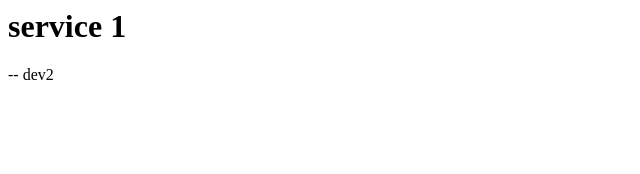
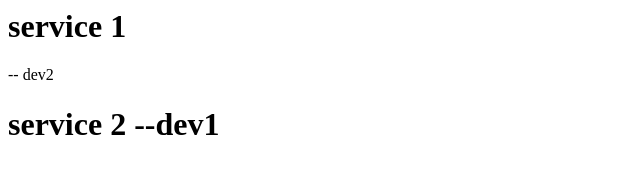
Before and after one commit to KumarK250/demo, a plain HTML site: page service.html in a window 1280 px wide. Shown: the whole page, without its empty margins (0-640 px from the left). Drawn offline with Linux system fonts and the light colour scheme.

Commit message:
updated dev1

```diff
--- a/service.html
+++ b/service.html
@@ -4,4 +4,6 @@ our services
 </title>
 <body>
 <h1> service 1 </h1> -- dev2
+ <br>
+  <h1> service 2 </h> --dev1
 </html>
```
